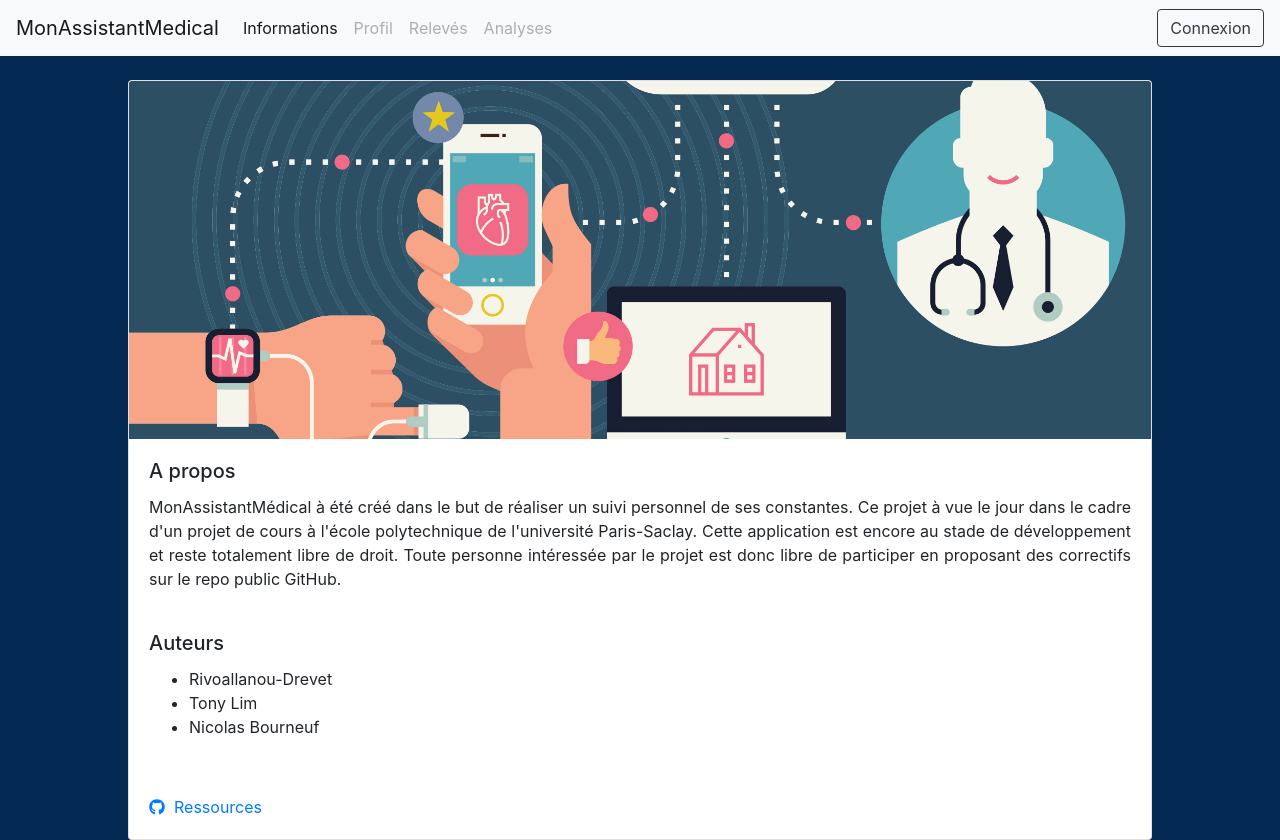
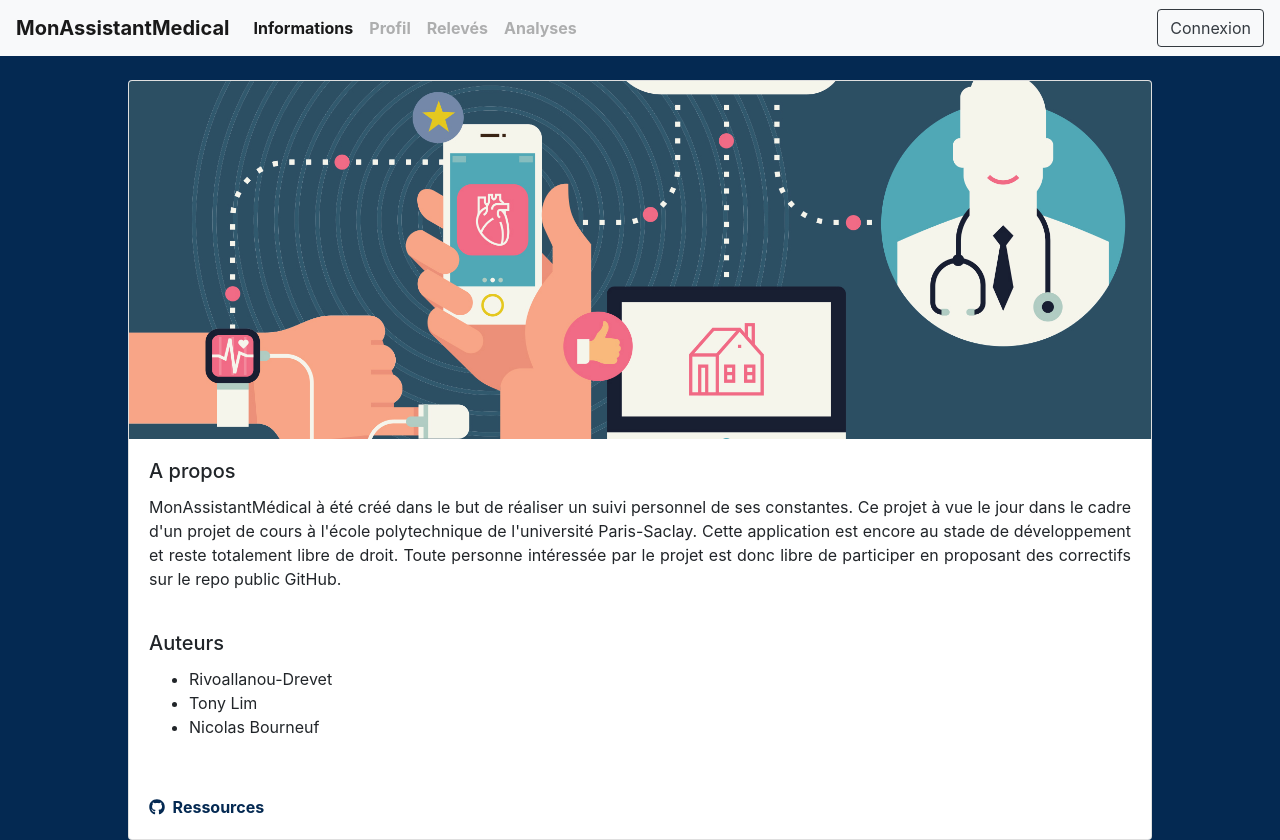
Before and after one commit to NikoB9/MonAssistantMedical, an Angular app in the folder front/: page / in a window 1280 px wide. Built offline with nearby package versions, Linux system fonts and the light colour scheme.

Commit message:
off line mode 2 dynamique

```diff
--- a/front/src/styles.css
+++ b/front/src/styles.css
@@ -15,3 +15,8 @@ body{
   padding: 20px;
   border-radius: 5px;
 }
+
+a {
+  color: #042952;
+  font-weight: bolder;
+}
```
Also changed, not shown: front/ngsw-config.json (+12 -0 lines).
